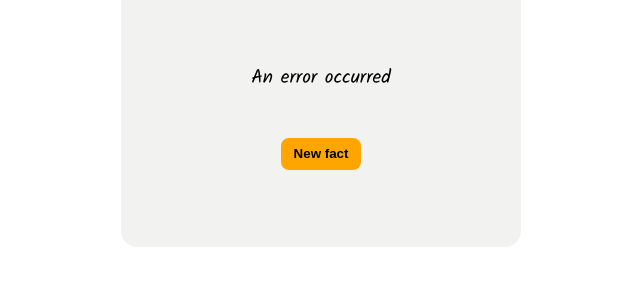
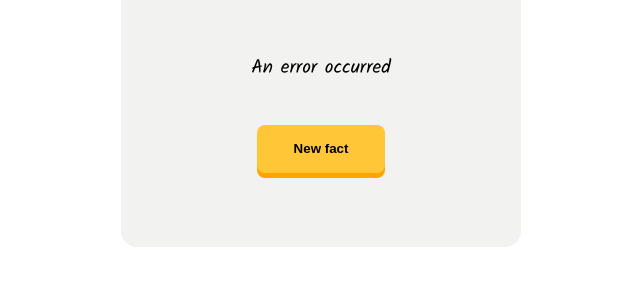
Before and after one commit to radeqq007/cat-facts, a plain HTML site: page index.html in a window 1280 px wide. Both pictures are taken after a click on the button "New fact". Shown: the part 377-662 px from the top of the page, without its empty margins (319-959 px from the left). Drawn offline with Linux system fonts and the light colour scheme; no server answers.

Commit message:
Updated index.js and style.css

```diff
--- a/index.js
+++ b/index.js
@@ -2,7 +2,7 @@ const fact = document.getElementById('fact');
 const newFact = document.getElementById('new-fact');
 
 newFact.addEventListener('click', () => {
-  fetch('https://cat-fact.herokuapp.com/facts/random?animal_type=cat&amount=2')
+  fetch('https://cat-fact.herokuapp.com/facts/random?animal_type=cat&amount=1')
     .then((res) => {
       if (!res.ok) {
         throw new Error('Failed to retrieve data from website.');
@@ -10,8 +10,7 @@ newFact.addEventListener('click', () => {
       return res.json();
     })
     .then((data) => {
-      console.log(data[0].text);
-      fact.textContent = data[0].text;
+      fact.textContent = data.text;
     })
     .catch((err) => {
       fact.textContent = 'An error occurred';
--- a/style.css
+++ b/style.css
@@ -38,9 +38,10 @@ body {
 
 #new-fact {
   border: none;
-  background-color: orange;
-  height: 2rem;
-  width: 5rem;
+  background-color: #ffc738;
+  box-shadow: 0 5px 0 orange;
+  height: 3rem;
+  width: 8rem;
   border-radius: 0.5rem;
   font-weight: bold;
   cursor: pointer;
```
